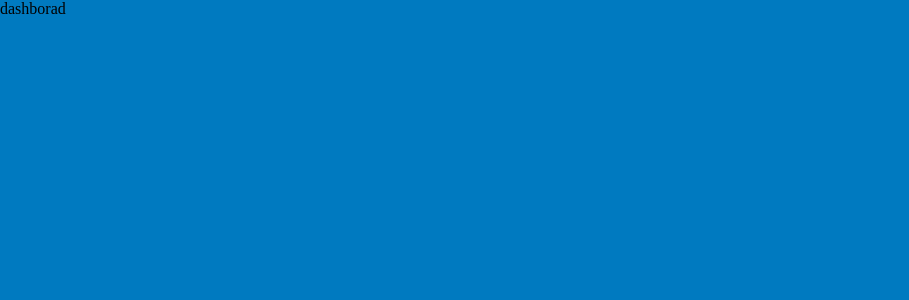
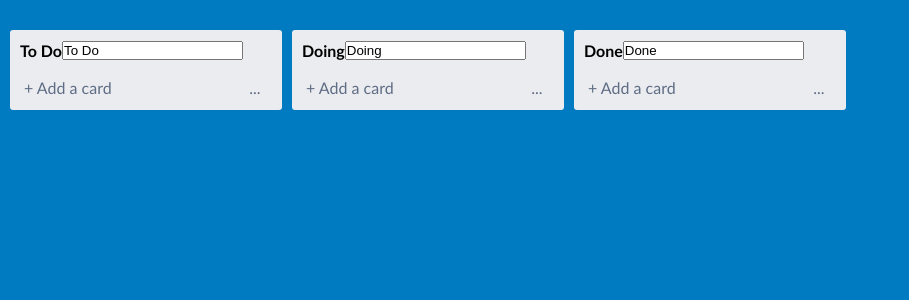
Before and after one commit to lijian-cai/drag-drop, a React (Create React App) app: page / in a window 1280 px wide. Shown: the top 300 px of the page, without its empty margins (0-909 px from the left). Built offline with nearby package versions, Linux system fonts and the light colour scheme.

Commit message:
Implement column component - WIP

```diff
--- a/src/Dashborad/Dashboard.js
+++ b/src/Dashborad/Dashboard.js
@@ -1,10 +1,22 @@
-import React from "react";
+import React, { useState } from "react";
 import styled from "styled-components";
+import Column from "../common/Column";
+
+import { INITIAL_COLUMNS } from "./dashboard.data";
 
 const Container = styled.div`
-
+  display: flex;
+  padding: 30px 5px;
 `;
 
 export default function Dashboard() {
-  return <Container>dashborad</Container>;
+  const [columns, setColumns] = useState(INITIAL_COLUMNS);
+
+  return (
+    <Container>
+      {columns.map((column, index) => (
+        <Column key={index} title={column.title} />
+      ))}
+    </Container>
+  );
 }
--- /dev/null
+++ b/src/Dashborad/dashboard.data.js
@@ -0,0 +1,5 @@
+export const INITIAL_COLUMNS = [
+  { title: "To Do" },
+  { title: "Doing" },
+  { title: "Done" },
+];
--- /dev/null
+++ b/src/common/Column.js
@@ -0,0 +1,61 @@
+import React from "react";
+import styled from "styled-components";
+
+import Input from "./Input";
+
+const Container = styled.div`
+  background-color: #ebecf0;
+  max-width: 272px;
+  width: 272px;
+  margin: 0px 5px;
+  box-sizing: border-box;
+  border-radius: 3px;
+`;
+
+const Header = styled.div`
+  display: flex;
+  height: 40px;
+  box-sizing: border-box;
+  padding: 5px 10px;
+  align-items: center;
+`;
+
+const Title = styled.h4`
+  font-weight: 600;
+`;
+
+const Footer = styled.div`
+  display: flex;
+  height: 40px;
+  padding: 5px 10px 10px 10px;
+  box-sizing: border-box;
+  align-items: center;
+`;
+
+const Link = styled.a`
+  flex: ${(props) => props.flex || "1"};
+  padding: 4px;
+  border-radius: 3px;
+  color: #5e6c84;
+  cursor: pointer;
+  text-align: ${(props) => (props.center ? "center" : "left")};
+
+  &:hover {
+    background-color: #091e4214;
+  }
+`;
+
+export default function Column({ title }) {
+  return (
+    <Container>
+      <Header>
+        <Title>{title}</Title>
+        <Input name="title" value={title} onChange={()=>{}} />
+      </Header>
+      <Footer>
+        <Link flex="8">+ Add a card</Link>
+        <Link center={true}>...</Link>
+      </Footer>
+    </Container>
+  );
+}
--- /dev/null
+++ b/src/common/Input.js
@@ -0,0 +1,5 @@
+import React from "react";
+
+export default function Input({ name, value, onChange }) {
+  return <input type="text" name={name} value={value} onChange={onChange} />;
+}
--- /dev/null
+++ b/src/common/index.js
@@ -0,0 +1,5 @@
+import Column from "./Column";
+import Card from "./Card";
+import Input from "./Input";
+
+export default { Column, Card, Input };
--- a/src/index.css
+++ b/src/index.css
@@ -14,4 +14,5 @@ body {
   background-attachment: fixed;
   background-size: cover;
   background-color: #007ac0;
+  font-family: 'Gill Sans', 'Gill Sans MT', Calibri, 'Trebuchet MS', sans-serif;
 }
```
Also changed, not shown: src/common/Card.js (added, +9 -0 lines).
